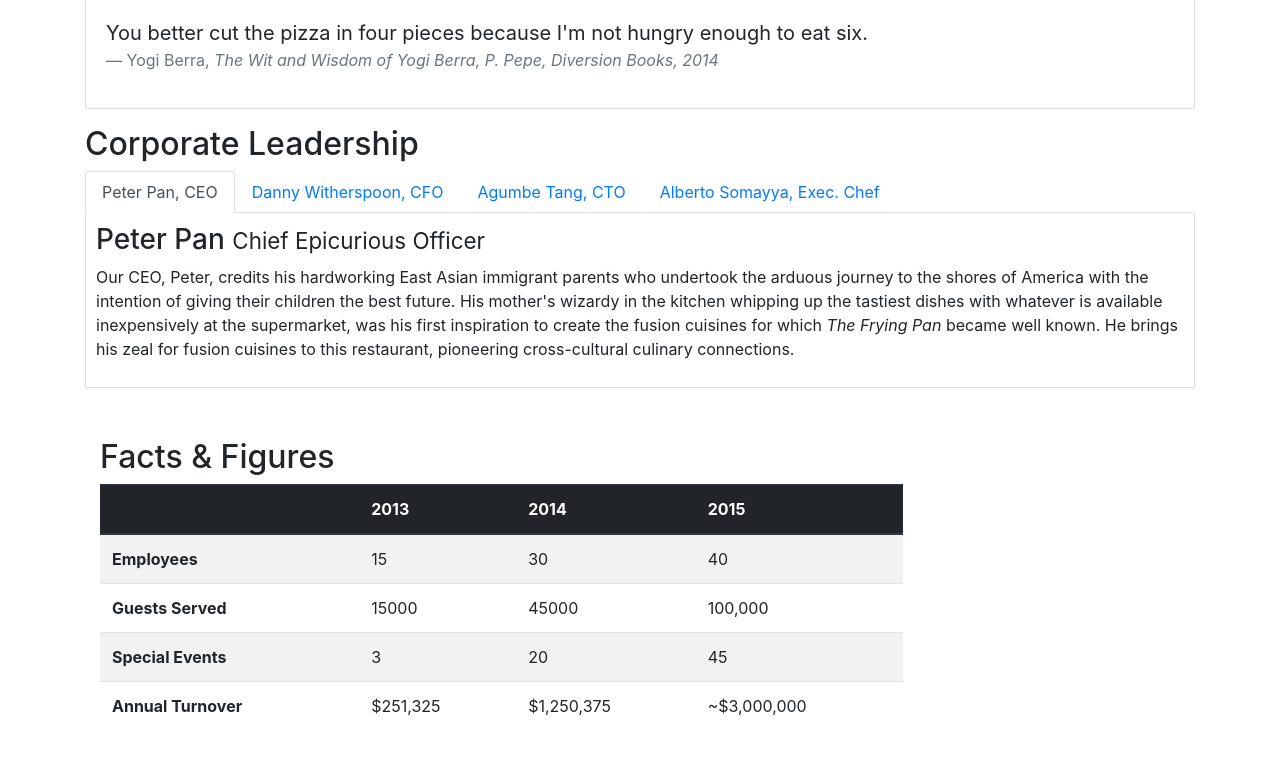
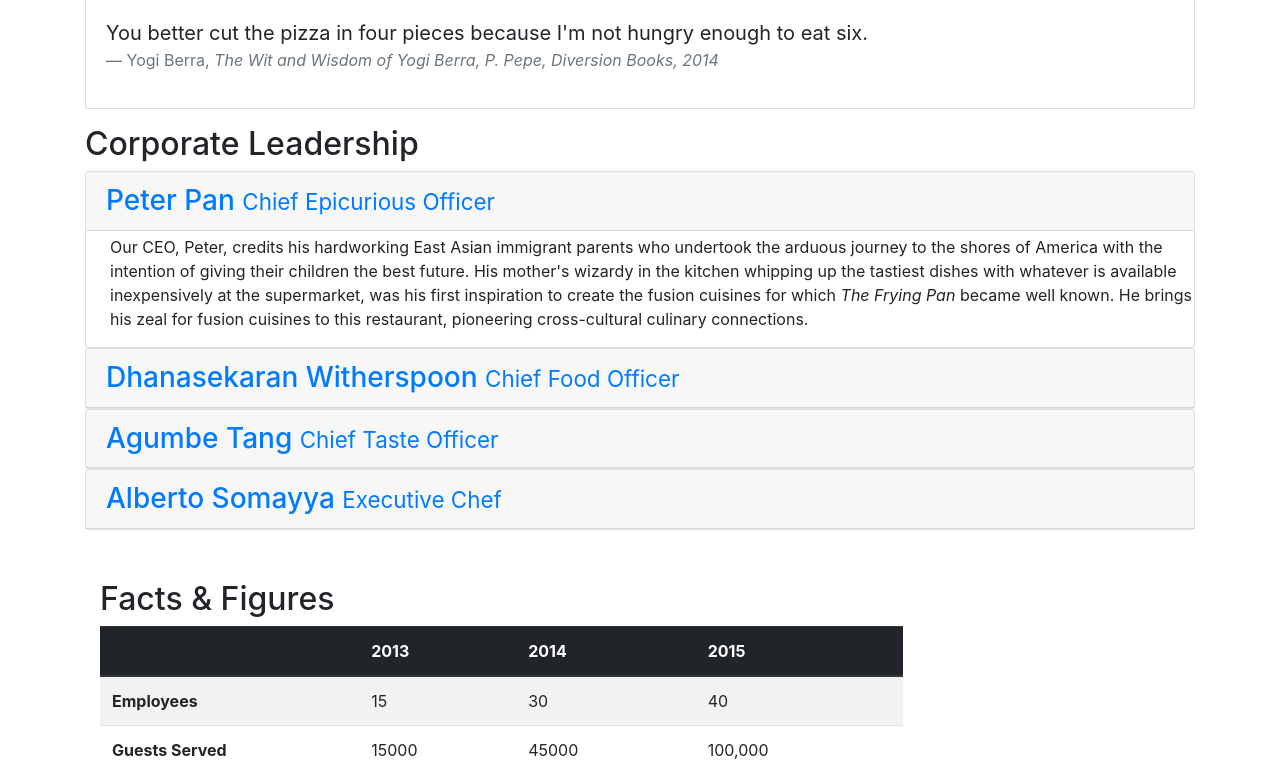
Before and after one commit to astudd/conFusion, a website: page aboutus.html in a window 1280 px wide. Shown: the part 762-1534 px from the top of the page. Drawn offline with nearby package versions, Linux system fonts and the light colour scheme.

Commit message:
Accordion

```diff
--- a/aboutus.html
+++ b/aboutus.html
@@ -103,41 +103,62 @@
         <div class="row mt-3">
             <div class="col-12">
                 <h2>Corporate Leadership</h2>
-                <ul class="nav nav-tabs">
-                    <li class="nav-item">
-                      <a class="nav-link active" href="#peter"
-                        role="tab" data-toggle="tab">Peter Pan, CEO</a>
-                    </li>
-                    <li class="nav-item">
-                      <a class="nav-link" href="#danny" role="tab"
-                        data-toggle="tab">Danny Witherspoon, CFO</a>
-                    </li>
-                    <li class="nav-item">
-                      <a class="nav-link" href="#agumbe"role="tab"
-                        data-toggle="tab">Agumbe Tang, CTO</a>
-                    </li>
-                    <li class="nav-item">
-                      <a class="nav-link" href="#alberto" role="tab"
-                        data-toggle="tab">Alberto Somayya, Exec. Chef</a>
-                    </li>
-                </ul>
-
-                <div class="tab-content">
-                    <div role="tabpanel" class="tab-pane fade show active" id="peter">
-                        <h3>Peter Pan <small>Chief Epicurious Officer</small></h3>
-                        <p class="d-none d-sm-block">Our CEO, Peter, credits his hardworking East Asian immigrant parents who undertook the arduous journey to the shores of America with the intention of giving their children the best future. His mother's wizardy in the kitchen whipping up the tastiest dishes with whatever is available inexpensively at the supermarket, was his first inspiration to create the fusion cuisines for which <em>The Frying Pan</em> became well known. He brings his zeal for fusion cuisines to this restaurant, pioneering cross-cultural culinary connections.</p>
+                <div id="accordion" role="tablist">
+                    <div class="card">
+                        <div class="card-header" role="tab" id="peterhead">
+                            <h3 class="mb-0">
+                                <a data-toggle="collapse" data-parent="#accordion" href="#peter">
+                                Peter Pan <small>Chief Epicurious Officer</small>
+                                </a>
+                            </h3>
+                        </div>
+                        <div role="tabpanel" class="collapse show" id="peter">
+                            <div class="card-block ml-4 mt-1">
+                            <p class="hidden-xs-down">Our CEO, Peter, credits his hardworking East Asian immigrant parents who undertook the arduous journey to the shores of America with the intention of giving their children the best future. His mother's wizardy in the kitchen whipping up the tastiest dishes with whatever is available inexpensively at the supermarket, was his first inspiration to create the fusion cuisines for which <em>The Frying Pan</em> became well known. He brings his zeal for fusion cuisines to this restaurant, pioneering cross-cultural culinary connections.</p>
+                            </div>
+                        </div>
                     </div>
-                    <div role="tabpanel" class="tab-pane fade" id="danny">
-                        <h3>Dhanasekaran Witherspoon <small>Chief Food Officer</small></h3>
-                        <p class="d-none d-sm-block">Our CFO, Danny, as he is affectionately referred to by his colleagues, comes from a long established family tradition in farming and produce. His experiences growing up on a farm in the Australian outback gave him great appreciation for varieties of food sources. As he puts it in his own words, <em>Everything that runs, wins, and everything that stays, pays!</em></p>
+                    <div class="card">
+                        <div class="card-header" role="tab" id="dannyhead">
+                        <h3 class="mb-0">
+                            <a class="collapsed" data-toggle="collapse" data-parent="#accordion" href="#danny">
+                            Dhanasekaran Witherspoon <small>Chief Food Officer</small>
+                            </a>
+                        </h3>
                     </div>
-                    <div role="tabpanel" class="tab-pane fade" id="agumbe">
-                        <h3>Agumbe Tang <small>Chief Taste Officer</small></h3>
-                        <p class="d-none d-sm-block">Blessed with the most discerning gustatory sense, Agumbe, our CTO, personally ensures that every dish that we serve meets his exacting tastes. Our chefs dread the tongue lashing that ensues if their dish does not meet his exacting standards. He lives by his motto, <em>You click only if you survive my lick.</em></p>
+                    <div role="tabpanel" class="collapse" id="danny">
+                        <div class="card-block ml-4 mt-1">
+                        <p class="hidden-xs-down">Our CFO, Danny, as he is affectionately referred to by his colleagues, comes from a long established family tradition in farming and produce. His experiences growing up on a farm in the Australian outback gave him great appreciation for varieties of food sources. As he puts it in his own words, <em>Everything that runs, wins, and everything that stays, pays!</em></p>
+                        </div>
                     </div>
-                    <div role="tabpanel" class="tab-pane fade" id="alberto">
-                        <h3>Alberto Somayya <small>Executive Chef</small></h3>
-                        <p class="d-none d-sm-block">Award winning three-star Michelin chef with wide International experience having worked closely with whos-who in the culinary world, he specializes in creating mouthwatering Indo-Italian fusion experiences. He says, <em>Put together the cuisines from the two craziest cultures, and you get a winning hit! Amma Mia!</em></p>
+                    </div>
+                    <div class="card">
+                        <div class="card-header" role="tab" id="agumbehead">
+                        <h3 class="mb-0">
+                            <a class="collapsed" data-toggle="collapse" data-parent="#accordion" href="#agumbe">
+                            Agumbe Tang <small>Chief Taste Officer</small>
+                            </a>
+                        </h3>
+                    </div>
+                    <div role="tabpanel" class="collapse" id="agumbe">
+                        <div class="card-block ml-4 mt-1">
+                        <p class="hidden-xs-down">Blessed with the most discerning gustatory sense, Agumbe, our CTO, personally ensures that every dish that we serve meets his exacting tastes. Our chefs dread the tongue lashing that ensues if their dish does not meet his exacting standards. He lives by his motto, <em>You click only if you survive my lick.</em></p>
+                        </div>
+                    </div>
+                    </div>
+                    <div class="card">
+                        <div class="card-header" role="tab" id="albertohead">
+                        <h3 class="mb-0">
+                            <a class="collapsed" data-toggle="collapse" data-parent="#accordion" href="#alberto">
+                            Alberto Somayya <small>Executive Chef</small>
+                            </a>
+                        </h3>
+                    </div>
+                    <div role="tabpanel" class="collapse" id="alberto">
+                        <div class="card-block ml-4 mt-1">
+                        <p class="hidden-xs-down">Award winning three-star Michelin chef with wide International experience having worked closely with whos-who in the culinary world, he specializes in creating mouthwatering Indo-Italian fusion experiences. He says, <em>Put together the cuisines from the two craziest cultures, and you get a winning hit! Amma Mia!</em></p>
+                        </div>
+                    </div>
                     </div>
                 </div>
             </div>
```
